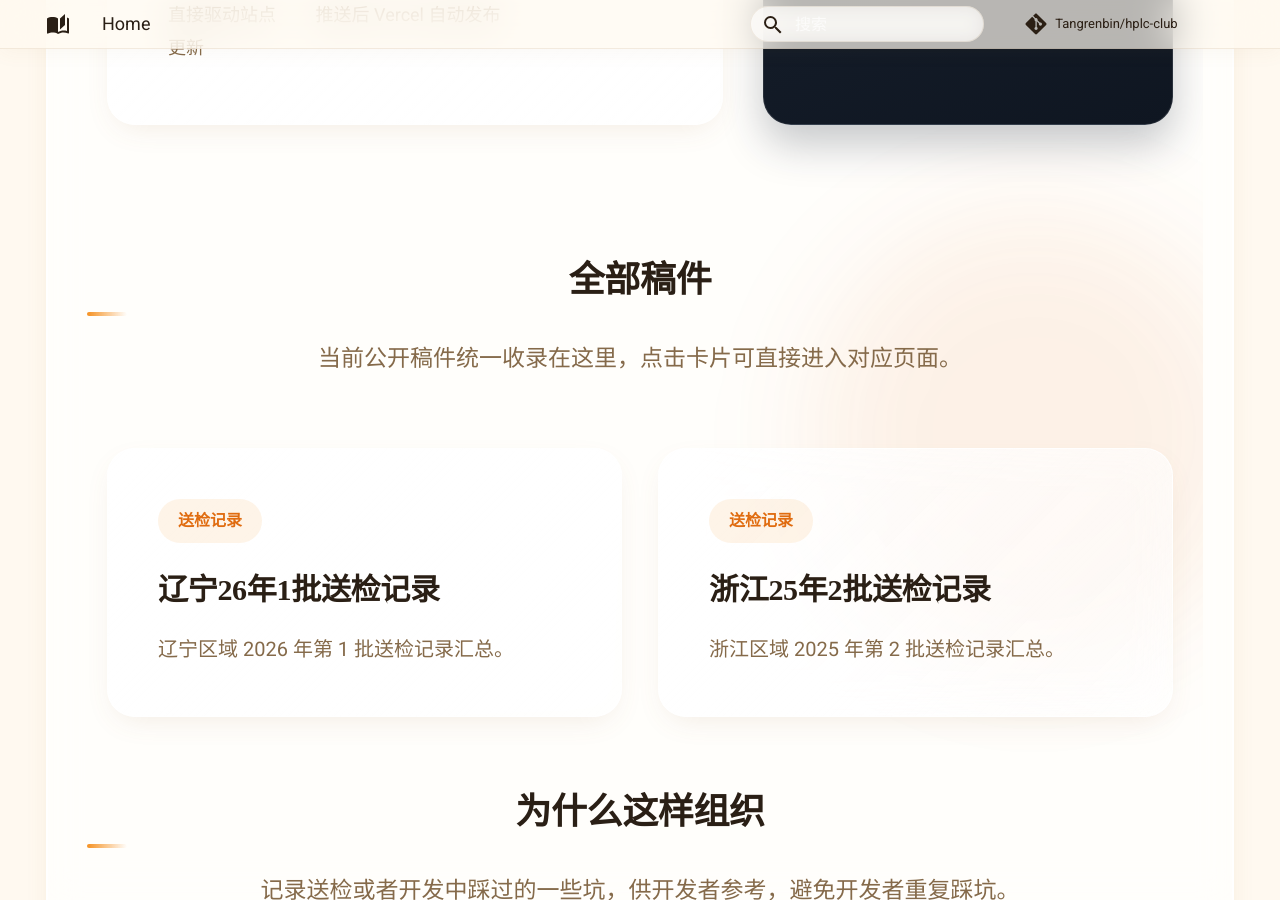
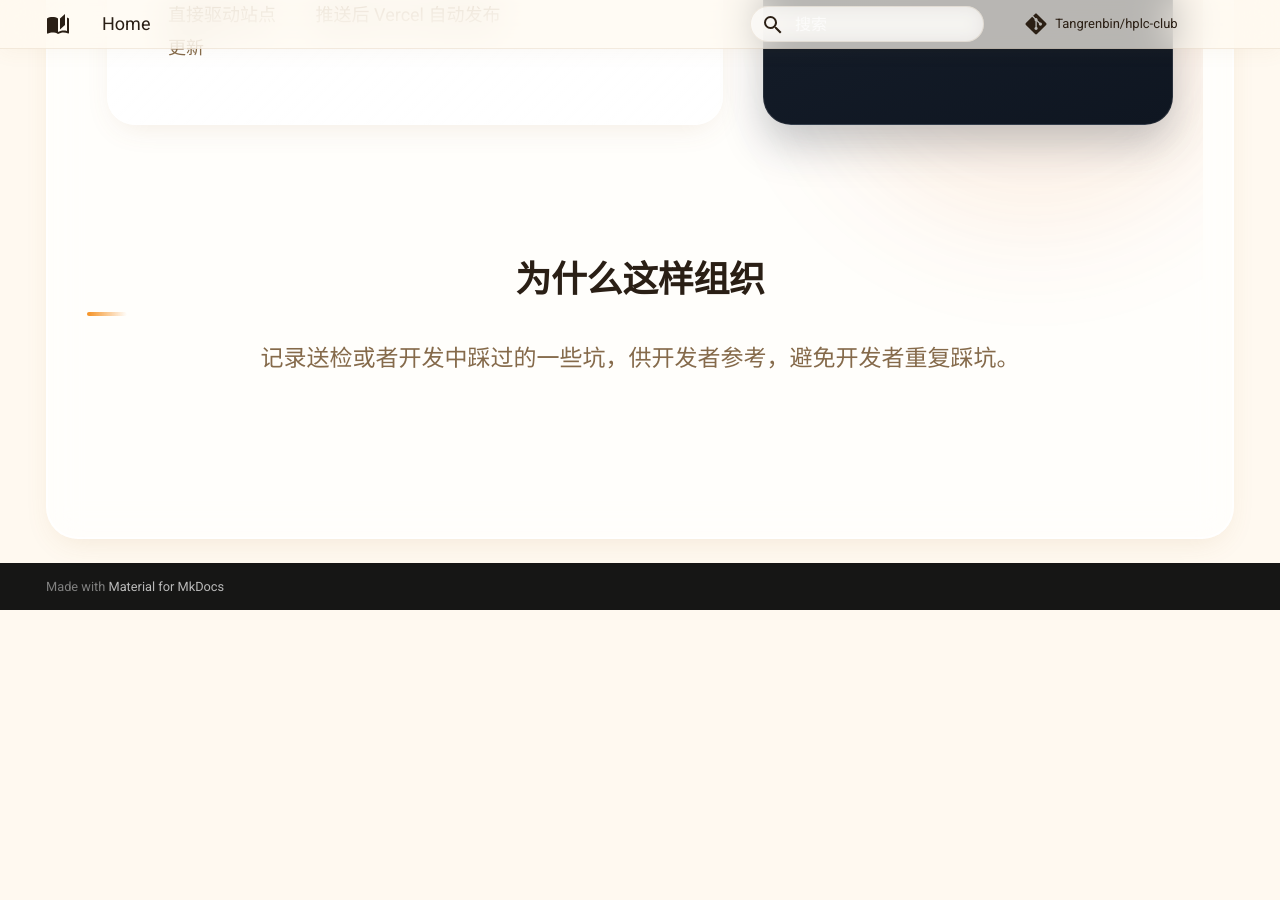
Before and after one commit to Tangrenbin/hplc-club, an MkDocs documentation site: the page built from md_doc/index.md, in a window 1280 px wide and 900 px high, scrolled down 863 px. Built offline with MkDocs 1.6.1 and Material for MkDocs 9.7.7, drawn with Linux system fonts in a browser that asks for light colours; comment, search, counter and statistics services are not loaded; after the commit the page ends 1473 px from its top, so only the background shows below that.

Commit message:
保留“查看全部稿件”，但链接直接跳到 md_doc/站点维护或投稿方法.md 对应的普通文档页

```diff
--- a/md_doc/index.md
+++ b/md_doc/index.md
@@ -16,7 +16,7 @@ hide:
         </p>
 
         <div class="hero__actions">
-          <a class="hero__button hero__button--primary" href="#all-posts">查看全部稿件 →</a>
+          <a class="hero__button hero__button--primary" href="站点维护或投稿方法/">查看全部稿件 →</a>
           <a class="hero__button hero__button--secondary" href="https://github.com/Tangrenbin/hplc-club">
             <svg style="width:20px;height:20px;margin-right:8px;" viewBox="0 0 24 24"><path fill="currentColor" d="M12 2A10 10 0 0 0 2 12c0 4.42 2.87 8.17 6.84 9.5c.5.08.66-.23.66-.5v-1.69c-2.77.6-3.36-1.34-3.36-1.34c-.46-1.16-1.11-1.47-1.11-1.47c-.91-.62.07-.6.07-.6c1 .07 1.53 1.03 1.53 1.03c.87 1.52 2.34 1.07 2.91.83c.09-.65.35-1.09.63-1.34c-2.22-.25-4.55-1.11-4.55-4.92c0-1.11.38-2 1.03-2.71c-.1-.25-.45-1.29.1-2.64c0 0 .84-.27 2.75 1.02c.79-.22 1.65-.33 2.5-.33c.85 0 1.71.11 2.5.33c1.91-1.29 2.75-1.02 2.75-1.02c.55 1.35.2 2.39.1 2.64c.65.71 1.03 1.6 1.03 2.71c0 3.82-2.34 4.66-4.57 4.91c.36.31.69.92.69 1.85V21c0 .27.16.59.67.5C19.14 20.16 22 16.42 22 12A10 10 0 0 0 12 2Z"/></svg>
             查看仓库
@@ -53,31 +53,6 @@ hide:
     </div>
   </section>
 
-  <section id="all-posts">
-    <h2 class="section-title">全部稿件</h2>
-    <p class="section-lead">
-      当前公开稿件统一收录在这里，点击卡片可直接进入对应页面。
-    </p>
-
-    <div class="chapter-grid">
-      <article class="chapter-card">
-        <a href="辽宁26年1批送检记录/">
-          <span class="chapter-card__tag">送检记录</span>
-          <h3>辽宁26年1批送检记录</h3>
-          <p>辽宁区域 2026 年第 1 批送检记录汇总。</p>
-        </a>
-      </article>
-
-      <article class="chapter-card">
-        <a href="浙江25年2批送检记录/">
-          <span class="chapter-card__tag">送检记录</span>
-          <h3>浙江25年2批送检记录</h3>
-          <p>浙江区域 2025 年第 2 批送检记录汇总。</p>
-        </a>
-      </article>
-    </div>
-  </section>
-
   <h2 class="section-title">为什么这样组织</h2>
   <p class="section-lead">
     记录送检或者开发中踩过的一些坑，供开发者参考，避免开发者重复踩坑。
```
